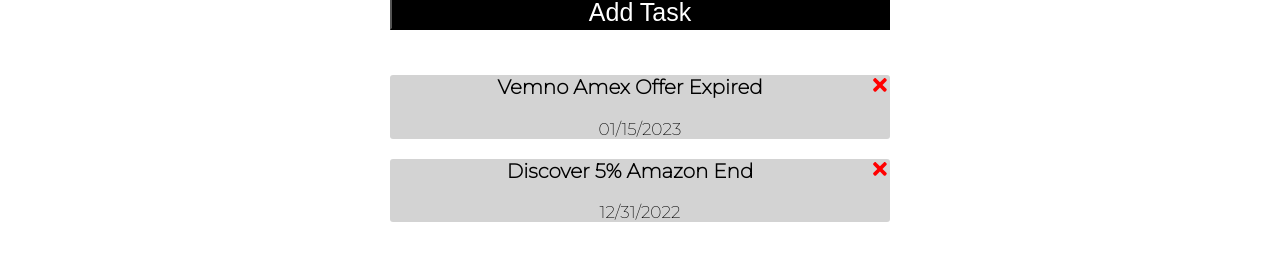
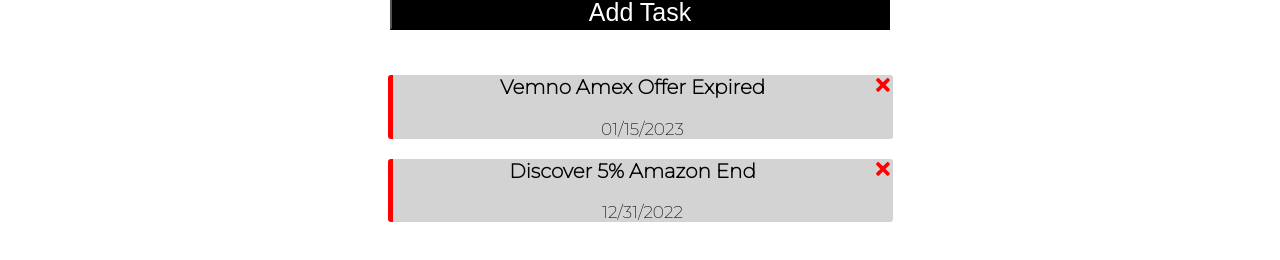
Before and after one commit to TaoHuang0/OneCredit, a React (Create React App) app: page /task in a window 1280 px wide. Shown: the part 492-752 px from the top of the page. Built offline with nearby package versions, Linux system fonts and the light colour scheme; a web font is replaced by a local one.

Commit message:
Add Reminder in Task

```diff
--- a/src/App.css
+++ b/src/App.css
@@ -234,6 +234,21 @@
   margin-bottom: 3px;
   border-radius: 3px;
   font-size: 17px;
+  border: solid;
+  border-width: 0 0 0 0.3em;
+  border-left-color: lightgray;
+}
+
+.taskRemin {
+  width: 500px;
+  text-align: center;
+  background-color: lightgray;
+  margin-bottom: 3px;
+  border-radius: 3px;
+  font-size: 17px;
+  border: solid;
+  border-width: 0 0 0 0.3em;
+  border-left-color: red;
 }
 
 .deleteTask {
--- a/src/Components/Card.js
+++ b/src/Components/Card.js
@@ -15,7 +15,7 @@
         }
     }
 
-    let url =''
+    let url = ''
     if(type === 'Discover It') url = 'https://www.uscreditcardguide.com/discover-it-credit-card/'
     if(type === 'BOA 321') url = 'https://www.uscreditcardguide.com/boa-cash-rewards-credit-card/'
 
--- a/src/Components/Task.js
+++ b/src/Components/Task.js
@@ -2,7 +2,7 @@
 
 const Task = ({ task, onDelete }) => {
   return (
-    <div className='task'>
+    <div className={task.reminder ? 'taskRemin' : 'task'}>
         <h3>
             {task.text}
             <FaTimes className='deleteTask'
--- a/src/Components/TaskInput.js
+++ b/src/Components/TaskInput.js
@@ -32,7 +32,7 @@
             </div>
             <div className="reminderTask">
                 <label className="labelTask"> Set Reminder </label>
-                <input id='checkboxTask' type="checkbox" value={reminder} checked={reminder} />
+                <input id='checkboxTask' type="checkbox" value={reminder} onChange={(e) => {setReminder(e.target.value)}} />
             </div>
             <div>
                 <button className="btnTask" style={{ backgroundColor : 'black', color: 'white' }}> Add Task </button>
```
